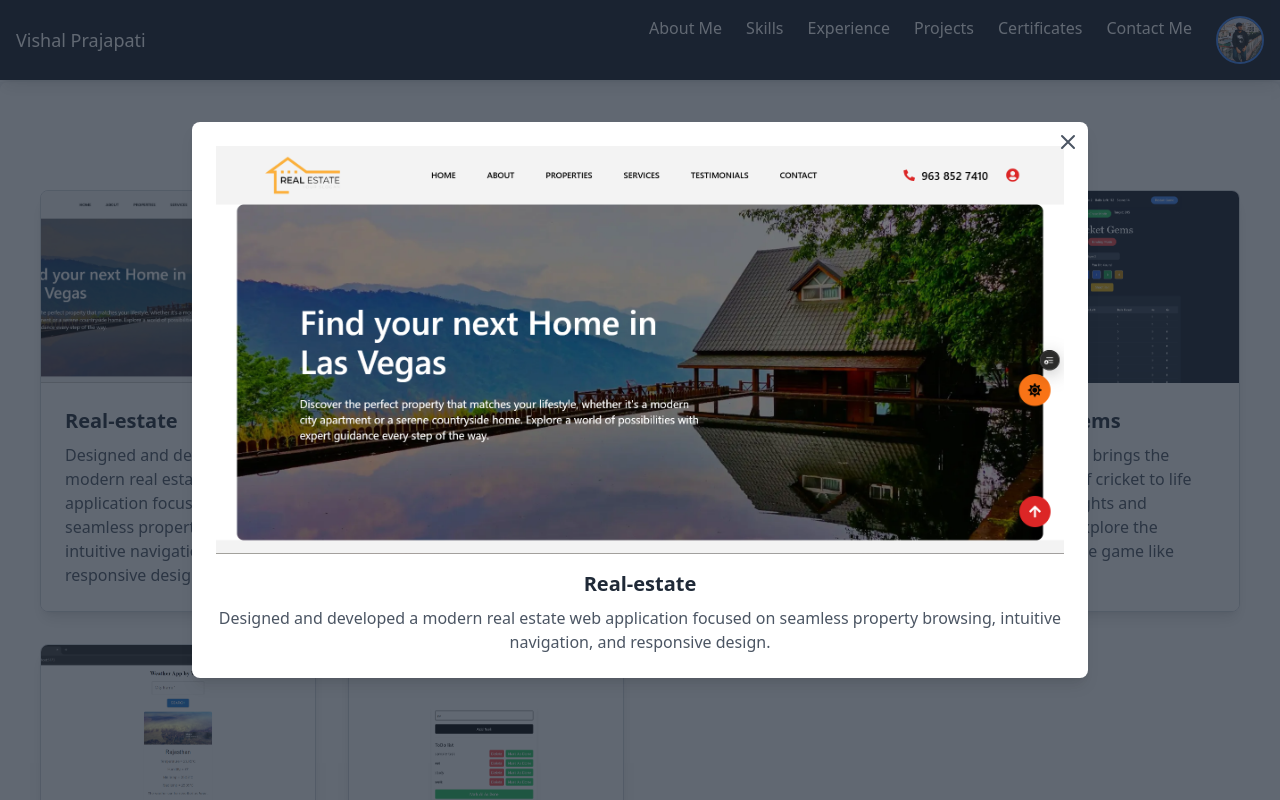
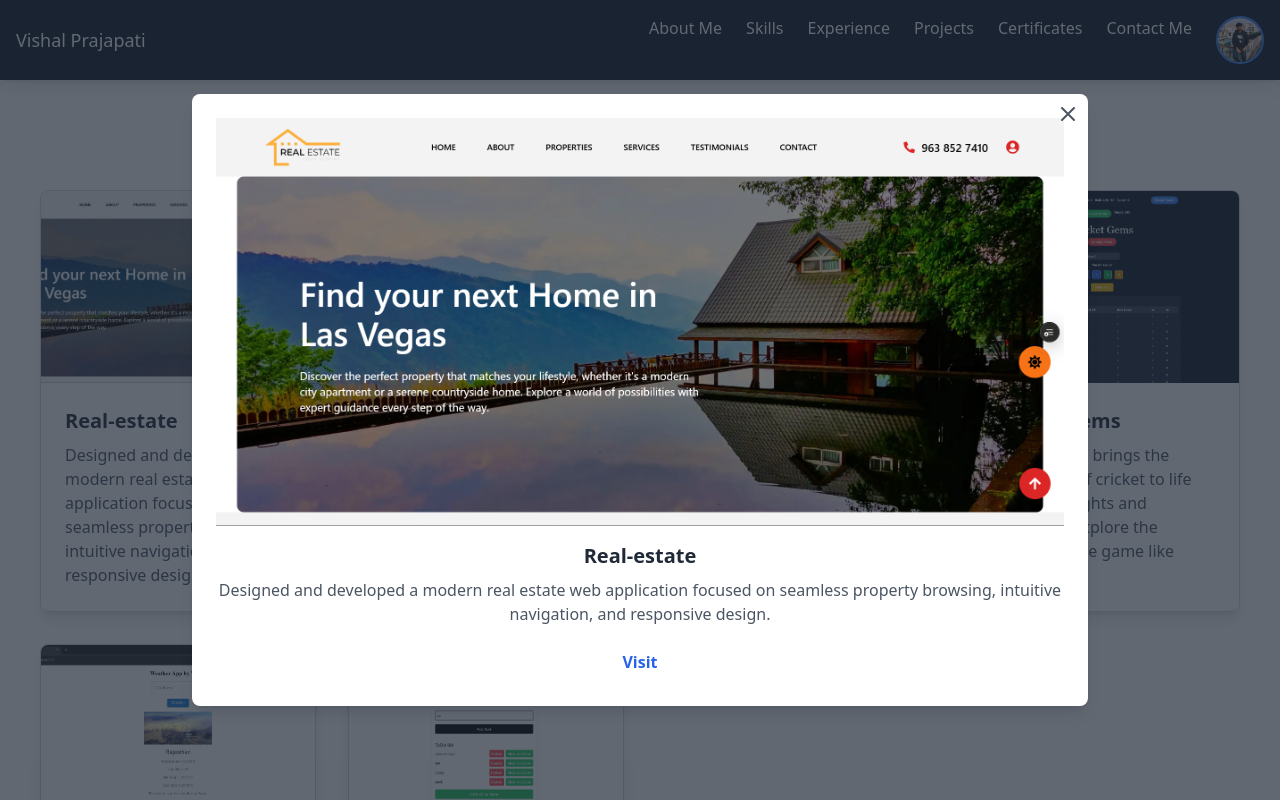
Before and after one commit to VISHALX33/my-portfolio, a React (Create React App) app: page / in a window 1280 px wide. Both pictures are taken after a click on the element 178 px from the left and 2692 px from the top of the page. Shown: the part 2292-3092 px from the top of the page. Built offline with nearby package versions, Linux system fonts and the light colour scheme.

Commit message:
now you cam visit my projects by click on visit button

```diff
--- a/src/Projects.js
+++ b/src/Projects.js
@@ -1,4 +1,3 @@
-
 
 import React, { useState } from 'react';
 
@@ -10,37 +9,46 @@ import ToDOList from "./Projects/ToDOList.png";
 import Weather from "./Projects/Weather.png";
 
 const projects = [
-
   {
     title: "Real-estate",
     description: "Designed and developed a modern real estate web application focused on seamless property browsing, intuitive navigation, and responsive design.",
     imageUrl: Realestate,
+    link: "https://real-estate-mu-drab.vercel.app/"
   },
-
   {
     title: "Parikrama-paths",
     description: "Parikrama Paths simplifies your spiritual journeys with detailed insights and guidance. Discover divine trails and traditions effortlessly with us!",
     imageUrl: Parikramapaths,
+    link: "https://parikrama-pathss.vercel.app/"
+
   },
   {
     title: "My-Portfolio",
     description: "A React portfolio uses components to display projects and skills interactively. It can be styled for responsiveness using libraries like Tailwind CSS.",
     imageUrl: Portfolio,
+    link: "https://vishalx33.github.io/my-portfolio"
+
   },
   {
     title: "Cricket-gems",
     description: "Cricket Gems brings the excitement of cricket to life with key insights and highlights. Explore the essence of the game like never before!",
     imageUrl: Cricketgems,
+    link: "https://cricket-gems.vercel.app/"
+
   },
   {
     title: "Weather App",
     description: "A React Weather App fetches real-time weather data via APIs, displaying conditions and forecasts with a responsive design.",
     imageUrl: Weather,
+    link: ""
+
   },
   {
     title: "ToDO List",
     description: "A ToDoList in React manages tasks using useState for adding, removing, and marking items.",
     imageUrl: ToDOList,
+    link: ""
+
   },
   // Add more projects as needed
 ];
@@ -59,7 +67,7 @@ const Projects = () => {
   return (
     <section id="projects" className="p-10 bg-white shadow-md rounded-lg mb-10">
       <h2 className="text-3xl font-semibold text-center mb-8 text-gray-800">Projects</h2>
-      <div className="grid grid-cols-1 sm:grid-cols-2 md:grid-cols-3 lg:grid-cols-4 gap-8 ">
+      <div className="grid grid-cols-1 sm:grid-cols-2 md:grid-cols-3 lg:grid-cols-4 gap-8">
         {projects.map((project, index) => (
           <div
             key={index}
@@ -106,6 +114,17 @@ const Projects = () => {
               />
               <h3 className="text-xl font-semibold text-gray-800 mb-2">{selectedProject.title}</h3>
               <p className="text-gray-600 text-center">{selectedProject.description}</p>
+              {selectedProject.link && (
+                <a
+                href={selectedProject.link}
+                target="_blank"
+                rel="noopener noreferrer"
+                className="text-blue-600 mt-4 font-semibold hover:text-blue-800 hover:underline transition-all duration-300 ease-in-out p-2 rounded-lg"
+              >
+                Visit
+              </a>
+
+              )}
             </div>
           </div>
         </div>
```
